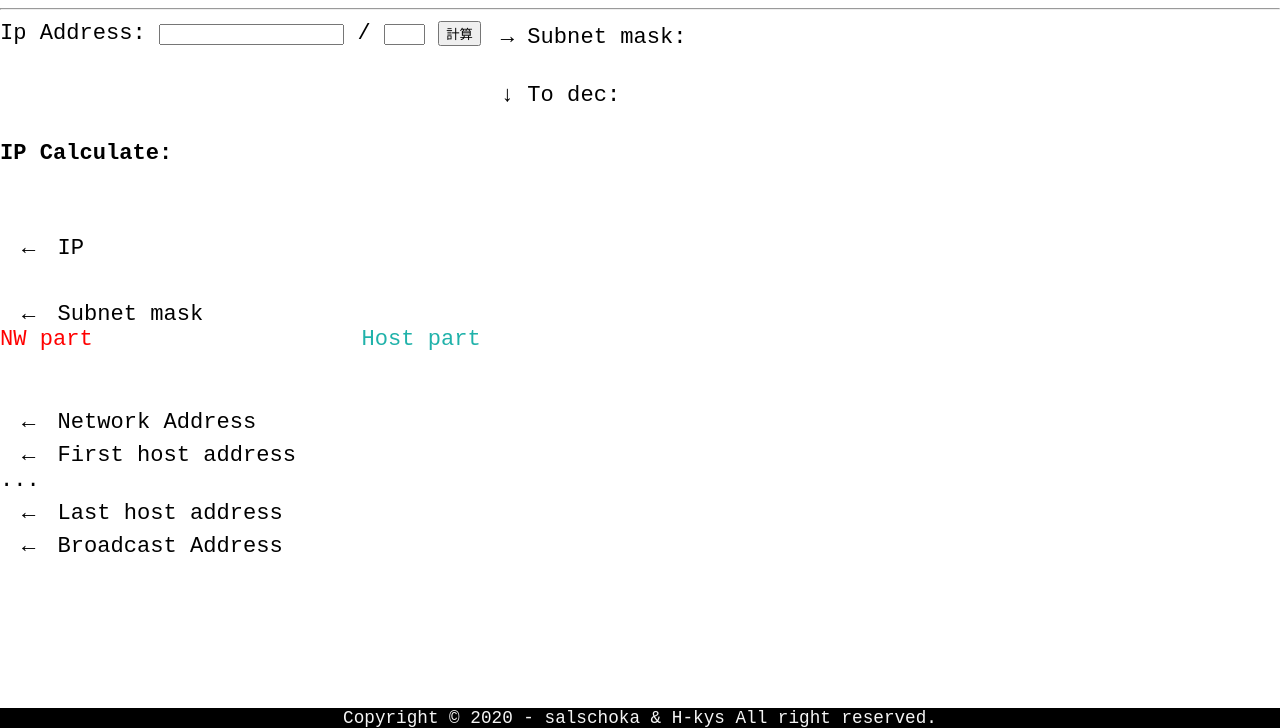
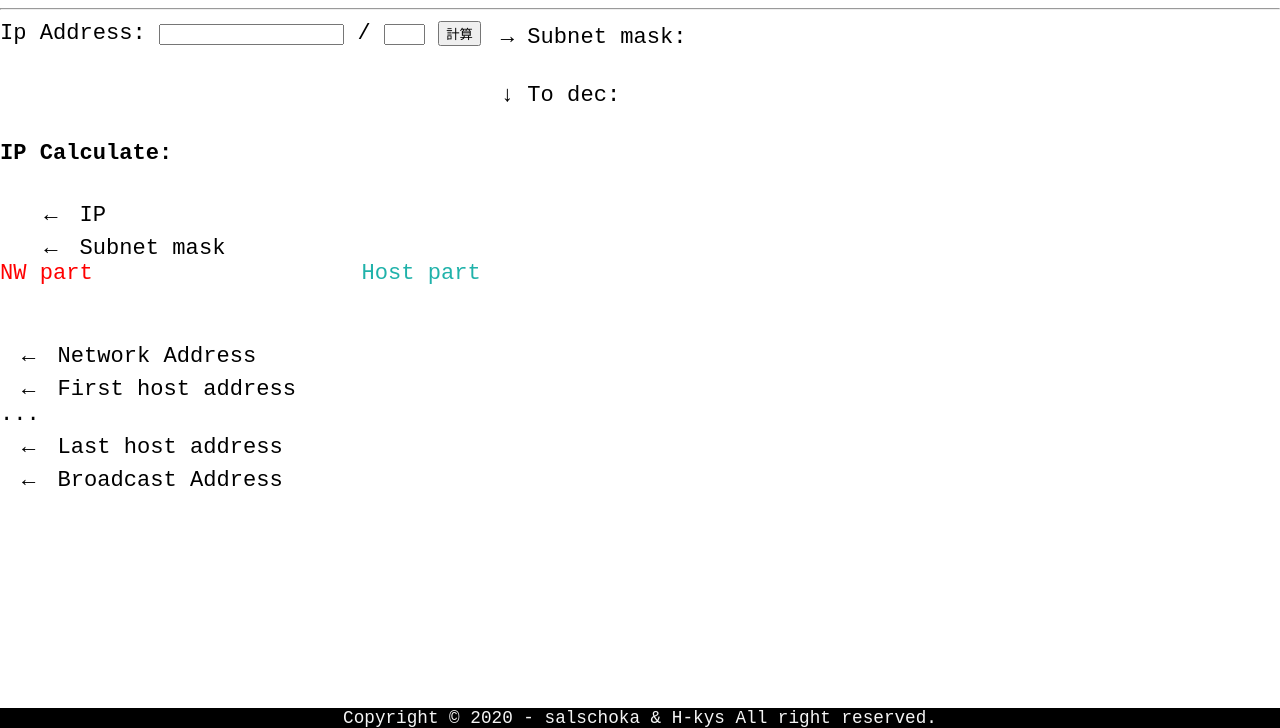
Before and after one commit to salschoka/salschoka.github.io, a plain HTML site: page index.html in a window 1280 px wide. Shown: the part 72-800 px from the top of the page. Drawn offline with Linux system fonts and the light colour scheme.

Commit message:
fix address indicate of pos

```diff
--- a/index.html
+++ b/index.html
@@ -30,10 +30,10 @@
 
                 <div id="ipCalc">
                     <h4>IP Calculate:</h4>
-                    <div id="ip_bin">　</div>
+                    <div id="ip_bin" style="float:left">　</div>
                     <span>　←　IP</span>
                     <br>
-                    <div id="cidr_bin_copy">　</div>
+                    <div id="cidr_bin_copy" style="float:left">　</div>
                     <span>　←　Subnet mask</span>
                     <br>
 
```
